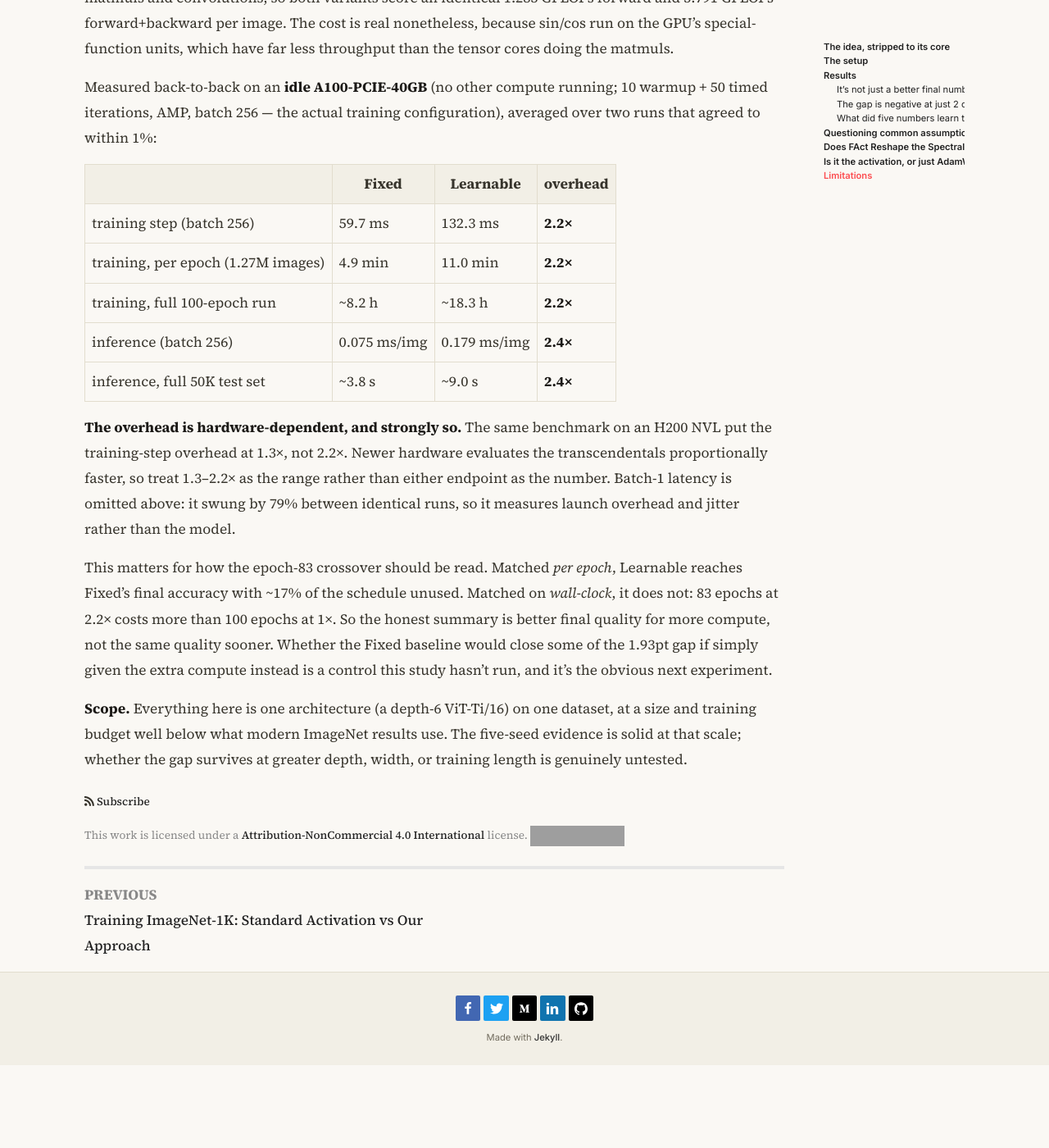
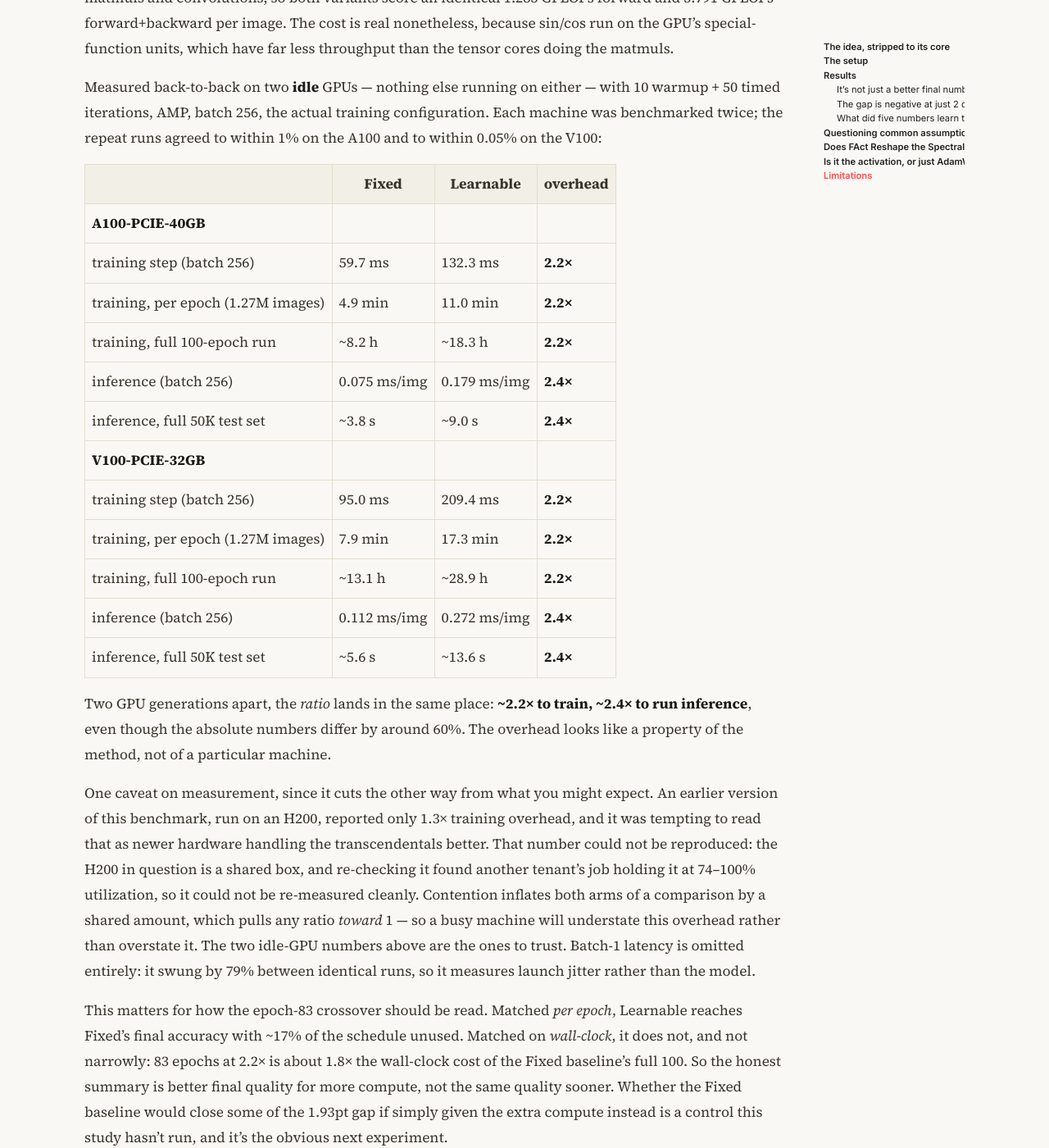
Before and after one commit to Arunprakash-A/Arunprakash-a.github.io, a Jekyll site: the page built from _posts/2026-08-11-learnable-activations-might-have-better-loss-landscape.md, in a window 1280 px wide and 1400 px high, scrolled down 9962 px. Shown: the whole window at 82% size. Built offline with Jekyll 4.4.1, drawn with Linux system fonts in a browser that asks for light colours; nearby versions of some CDN libraries; before the commit the page ends 11261 px from its top, so only the background shows below that; grey boxes are pictures that could not be loaded.

Commit message:
Correct the wall-clock overhead: ~2.2x on two idle GPUs, not a 1.3-2.2x range
Benchmarked on an idle V100-PCIE-32GB (0% util, 347MiB, twice, agreeing to
0.05%): training step 95.0 -> 209.4 ms (2.20x), inference 0.112 -> 0.272
ms/img (2.42x). That matches the idle A100's 2.22x / 2.38x almost exactly,
across two GPU generations.

The previously-cited 1.3x H200 training figure could not be reproduced: that
box is currently held at 74-100% utilisation by another tenant. Contention
adds a shared delay to both arms and so pulls a ratio toward 1, meaning a
busy machine understates this overhead. Dropped the "hardware-dependent,
1.3-2.2x" framing, which the data does not support.

Also sharpens the crossover note: 83 epochs at 2.2x is ~1.8x the wall-clock
of the baseline's full 100.

Co-Authored-By: Claude Sonnet 5 <noreply@anthropic.com>

```diff
--- a/_posts/2026-08-11-learnable-activations-might-have-better-loss-landscape.md
+++ b/_posts/2026-08-11-learnable-activations-might-have-better-loss-landscape.md
@@ -272,30 +272,50 @@ GFLOPs forward and 3.791 GFLOPs forward+backward per image. The cost is real
 nonetheless, because sin/cos run on the GPU's special-function units, which
 have far less throughput than the tensor cores doing the matmuls.
 
-Measured back-to-back on an **idle A100-PCIE-40GB** (no other compute running;
-10 warmup + 50 timed iterations, AMP, batch 256 — the actual training
-configuration), averaged over two runs that agreed to within 1%:
+Measured back-to-back on two **idle** GPUs — nothing else running on either —
+with 10 warmup + 50 timed iterations, AMP, batch 256, the actual training
+configuration. Each machine was benchmarked twice; the repeat runs agreed to
+within 1% on the A100 and to within 0.05% on the V100:
 
 | | Fixed | Learnable | overhead |
 |---|---|---|---|
+| **A100-PCIE-40GB** | | | |
 | training step (batch 256) | 59.7 ms | 132.3 ms | **2.2×** |
 | training, per epoch (1.27M images) | 4.9 min | 11.0 min | **2.2×** |
 | training, full 100-epoch run | ~8.2 h | ~18.3 h | **2.2×** |
 | inference (batch 256) | 0.075 ms/img | 0.179 ms/img | **2.4×** |
 | inference, full 50K test set | ~3.8 s | ~9.0 s | **2.4×** |
+| **V100-PCIE-32GB** | | | |
+| training step (batch 256) | 95.0 ms | 209.4 ms | **2.2×** |
+| training, per epoch (1.27M images) | 7.9 min | 17.3 min | **2.2×** |
+| training, full 100-epoch run | ~13.1 h | ~28.9 h | **2.2×** |
+| inference (batch 256) | 0.112 ms/img | 0.272 ms/img | **2.4×** |
+| inference, full 50K test set | ~5.6 s | ~13.6 s | **2.4×** |
 
-**The overhead is hardware-dependent, and strongly so.** The same benchmark on
-an H200 NVL put the training-step overhead at 1.3×, not 2.2×. Newer hardware
-evaluates the transcendentals proportionally faster, so treat 1.3–2.2× as the
-range rather than either endpoint as the number. Batch-1 latency is omitted
-above: it swung by 79% between identical runs, so it measures launch overhead
-and jitter rather than the model.
+Two GPU generations apart, the *ratio* lands in the same place: **~2.2× to
+train, ~2.4× to run inference**, even though the absolute numbers differ by
+around 60%. The overhead looks like a property of the method, not of a
+particular machine.
+
+One caveat on measurement, since it cuts the other way from what you might
+expect. An earlier version of this benchmark, run on an H200, reported only
+1.3× training overhead, and it was tempting to read that as newer hardware
+handling the transcendentals better. That number could not be reproduced:
+the H200 in question is a shared box, and re-checking it found another
+tenant's job holding it at 74–100% utilization, so it could not be
+re-measured cleanly. Contention inflates both arms of a comparison by a
+shared amount, which pulls any ratio *toward* 1 — so a busy machine will
+understate this overhead rather than overstate it. The two idle-GPU numbers
+above are the ones to trust. Batch-1 latency is omitted entirely: it swung by
+79% between identical runs, so it measures launch jitter rather than the
+model.
 
 This matters for how the epoch-83 crossover should be read. Matched *per
 epoch*, Learnable reaches Fixed's final accuracy with ~17% of the schedule
-unused. Matched on *wall-clock*, it does not: 83 epochs at 2.2× costs more
-than 100 epochs at 1×. So the honest summary is better final quality for more
-compute, not the same quality sooner. Whether the Fixed baseline would close
+unused. Matched on *wall-clock*, it does not, and not narrowly: 83 epochs at
+2.2× is about 1.8× the wall-clock cost of the Fixed baseline's full 100. So
+the honest summary is better final quality for more compute, not the same
+quality sooner. Whether the Fixed baseline would close
 some of the 1.93pt gap if simply given the extra compute instead is a control
 this study hasn't run, and it's the obvious next experiment.
 
```
